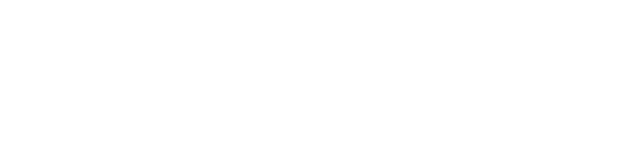
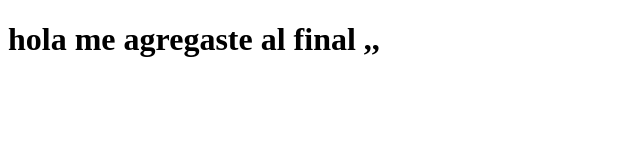
Before and after one commit to joseangel2000/aprendiendo-git, a plain HTML site: page index.html in a window 1280 px wide. Shown: the whole page, without its empty margins (0-640 px from the left). Drawn offline with Linux system fonts and the light colour scheme.

Commit message:
agregue un h1

```diff
--- a/index.html
+++ b/index.html
@@ -9,7 +9,8 @@
 </head>
 
 <body>
-
+    <h1>hola me agregaste al final ,,
+    </h1>
 </body>
 
 </html>
```
